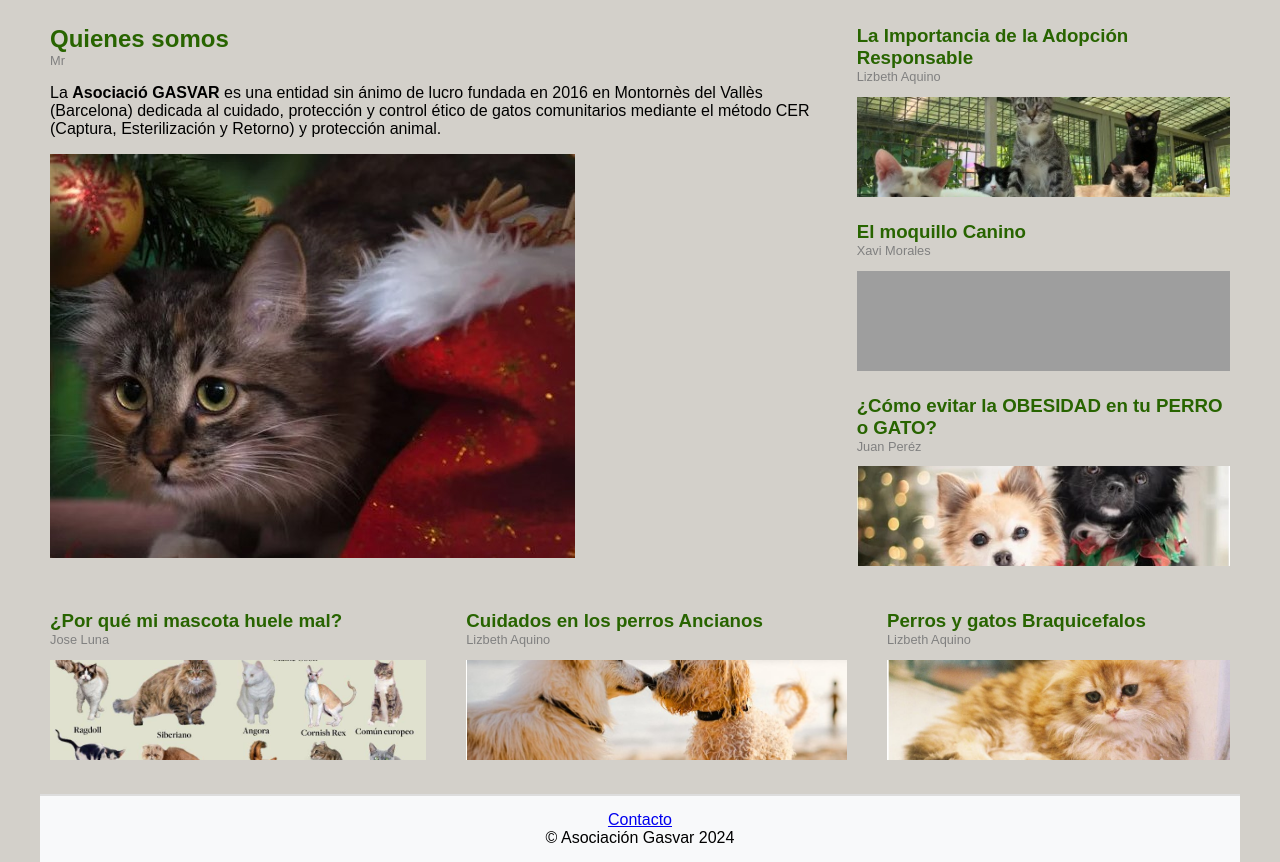
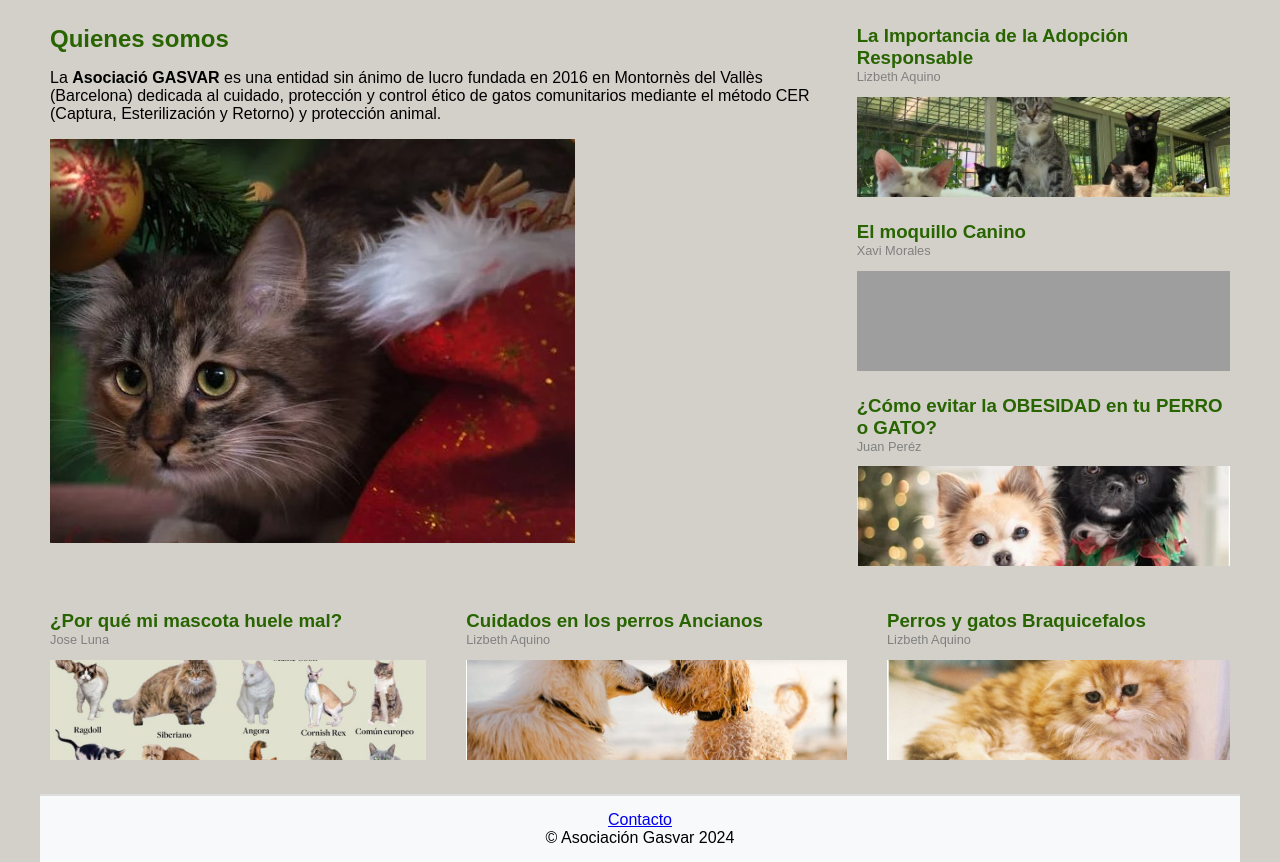
Before and after one commit to Liza1610/Asoc, a plain HTML site: page index.html in a window 1280 px wide. Shown: the part 67-929 px from the top of the page. Drawn offline with Linux system fonts and the light colour scheme; grey boxes are pictures that could not be loaded.

Commit message:
Update index.html

```diff
--- a/index.html
+++ b/index.html
@@ -38,7 +38,7 @@
                     </a>
                 </h2>
                 <p class="author">
-                    Mr
+
                 </p>
                 <p>
                     La <b>Asociació GASVAR</b> es una entidad sin ánimo de lucro fundada en 2016 en Montornès del Vallès (Barcelona)
```
